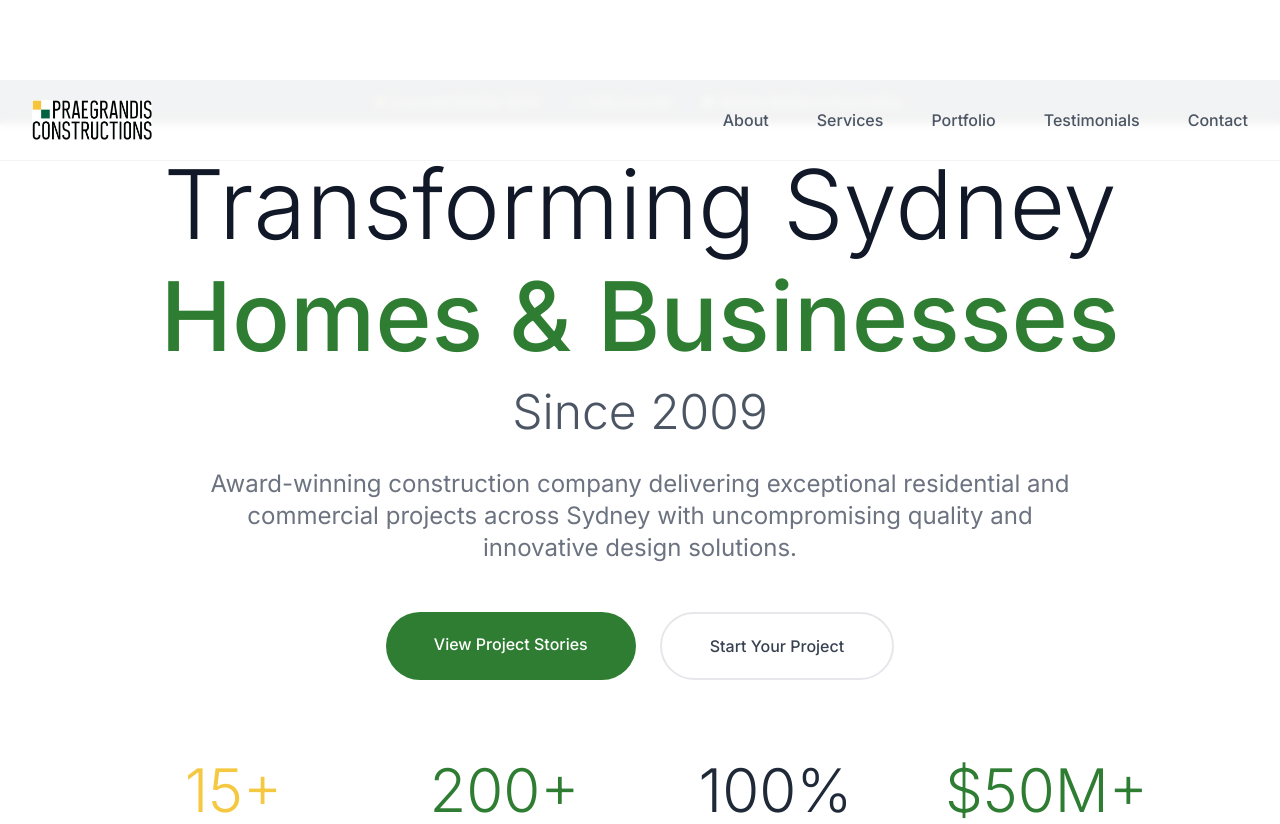
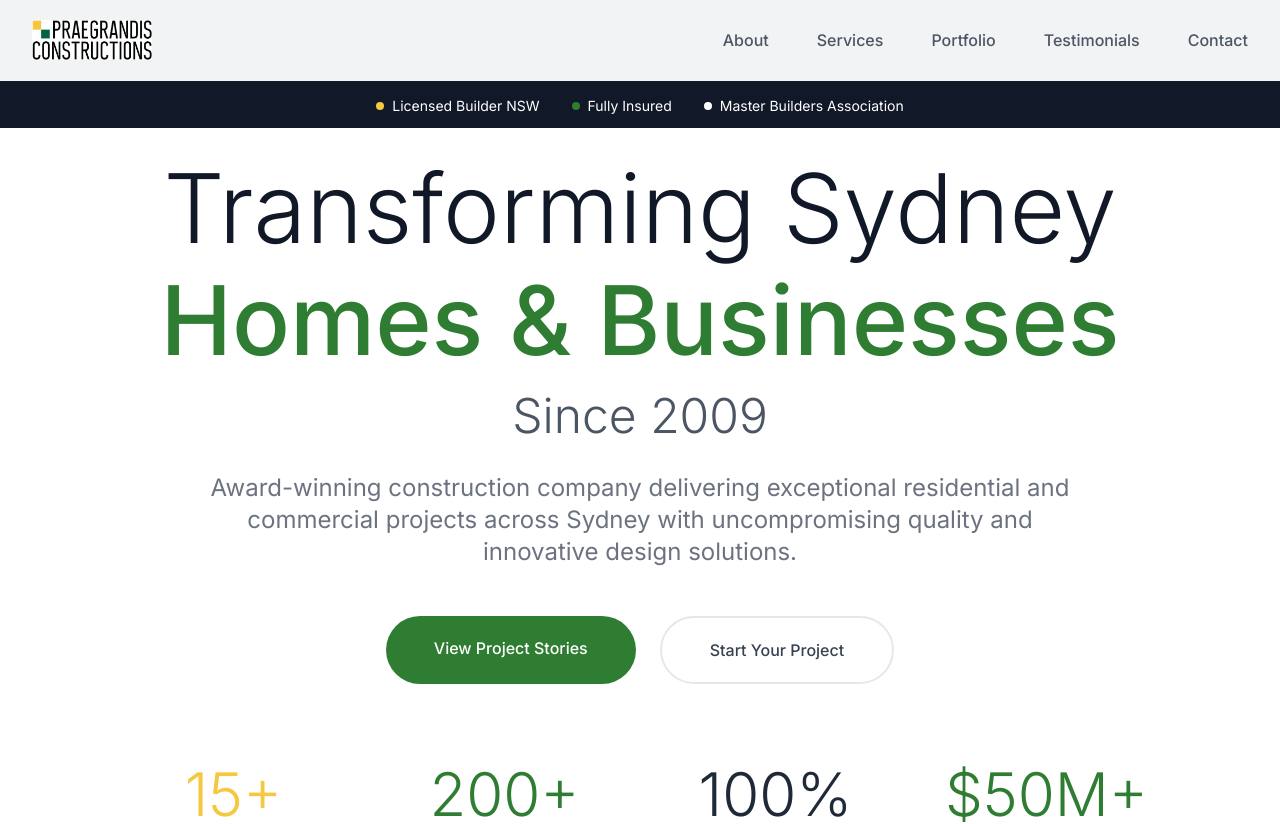
Before and after one commit to enod/praegrandis-construction-website, a Next.js app: page /praegrandis-construction-website/ in a window 1280 px wide. Shown: the top 824 px of the page. Built offline with nearby package versions, Linux system fonts and the light colour scheme.

Commit message:
Fix trust indicators positioning below fixed navigation

```diff
--- a/app/page.tsx
+++ b/app/page.tsx
@@ -24,7 +24,7 @@ export default function Home() {
       </nav>
 
       {/* Trust Indicators Strip */}
-      <div className="bg-gray-900 text-white py-3 mt-20">
+      <div className="bg-gray-900 text-white py-3 pt-24">
         <div className="max-w-7xl mx-auto px-6 lg:px-8">
           <div className="flex items-center justify-center space-x-8 text-sm">
             <div className="flex items-center space-x-2">
```
